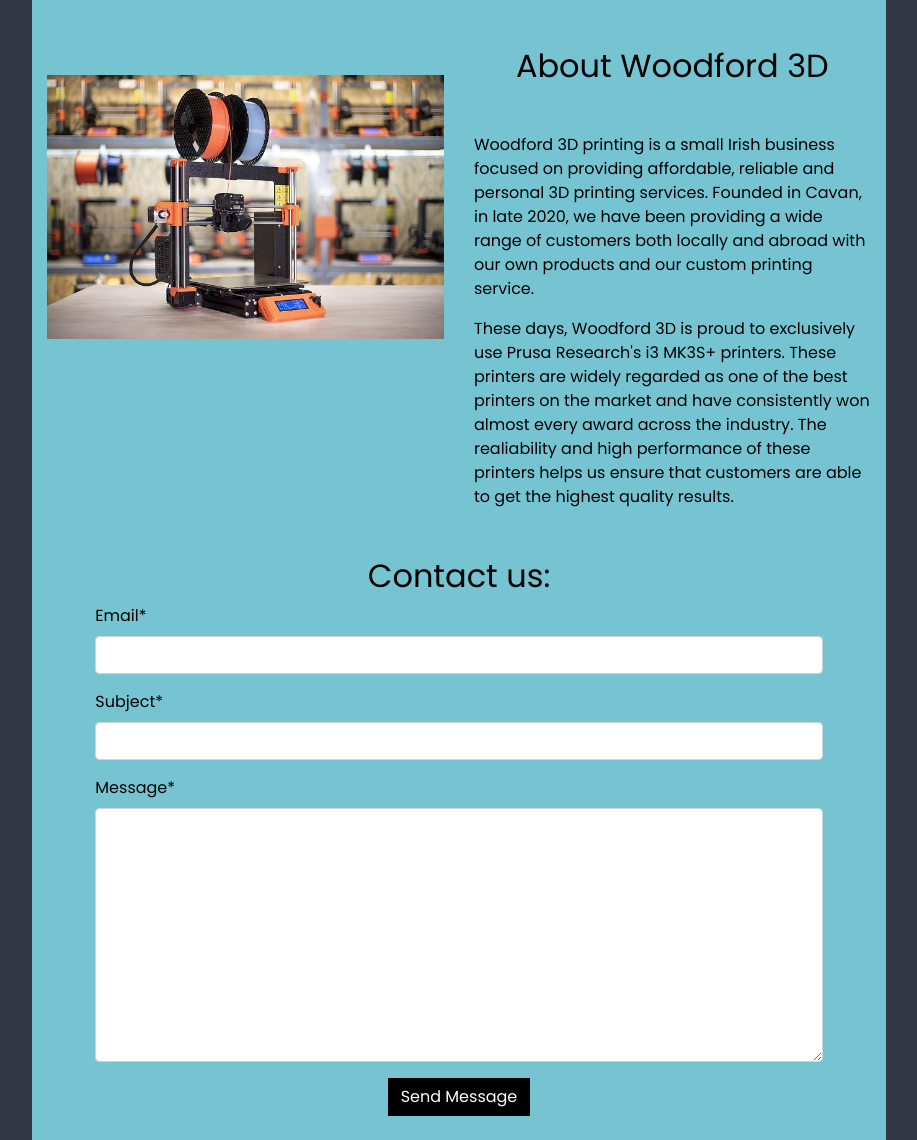
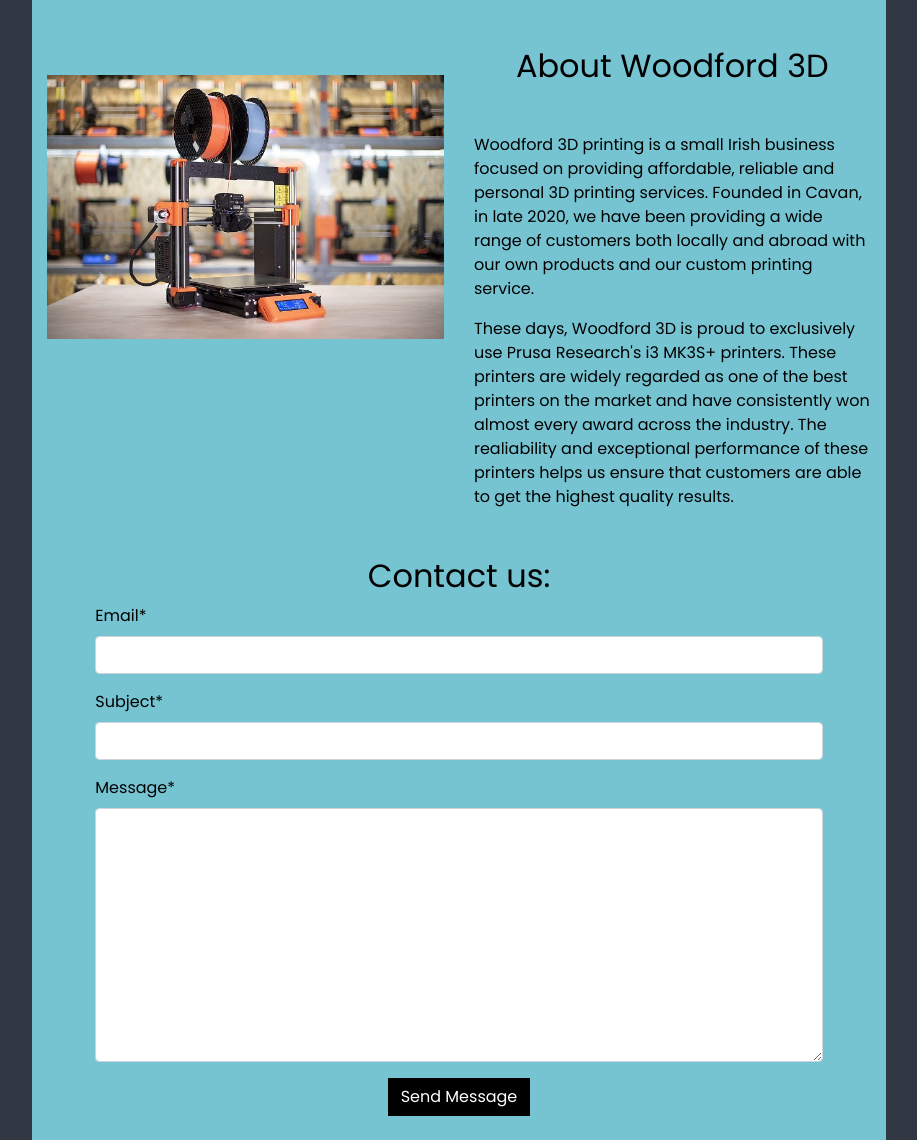
Before and after one commit to Gilleece/Woodford-3d-milestone-4, a Django app: page /about/ in a window 1280 px wide. Shown: the part 145-1285 px from the top of the page, without its empty margins (181-1098 px from the left). Run offline with Django 3.2, Linux system fonts and the light colour scheme; some libraries are stand-ins or nearby versions.

Commit message:
Updated text on about.html template

```diff
--- a/about/templates/about/about.html
+++ b/about/templates/about/about.html
@@ -26,7 +26,7 @@
                         Founded in Cavan, in late 2020, we have been providing a wide range of customers both locally and abroad with our own products and our custom printing service.</p>
                     <p class="mt-3">These days, Woodford 3D is proud to exclusively use Prusa Research's i3 MK3S+ printers.
                         These printers are widely regarded as one of the best printers on the market and have consistently won almost every award across the industry.
-                        The realiability and high performance of these printers helps us ensure that customers are able to get the highest quality results.</p>
+                        The realiability and exceptional performance of these printers helps us ensure that customers are able to get the highest quality results.</p>
                 </div>
             </div>
             <div class="col-12 col-lg-8 offset-lg-2 bg-text-blue">
```
